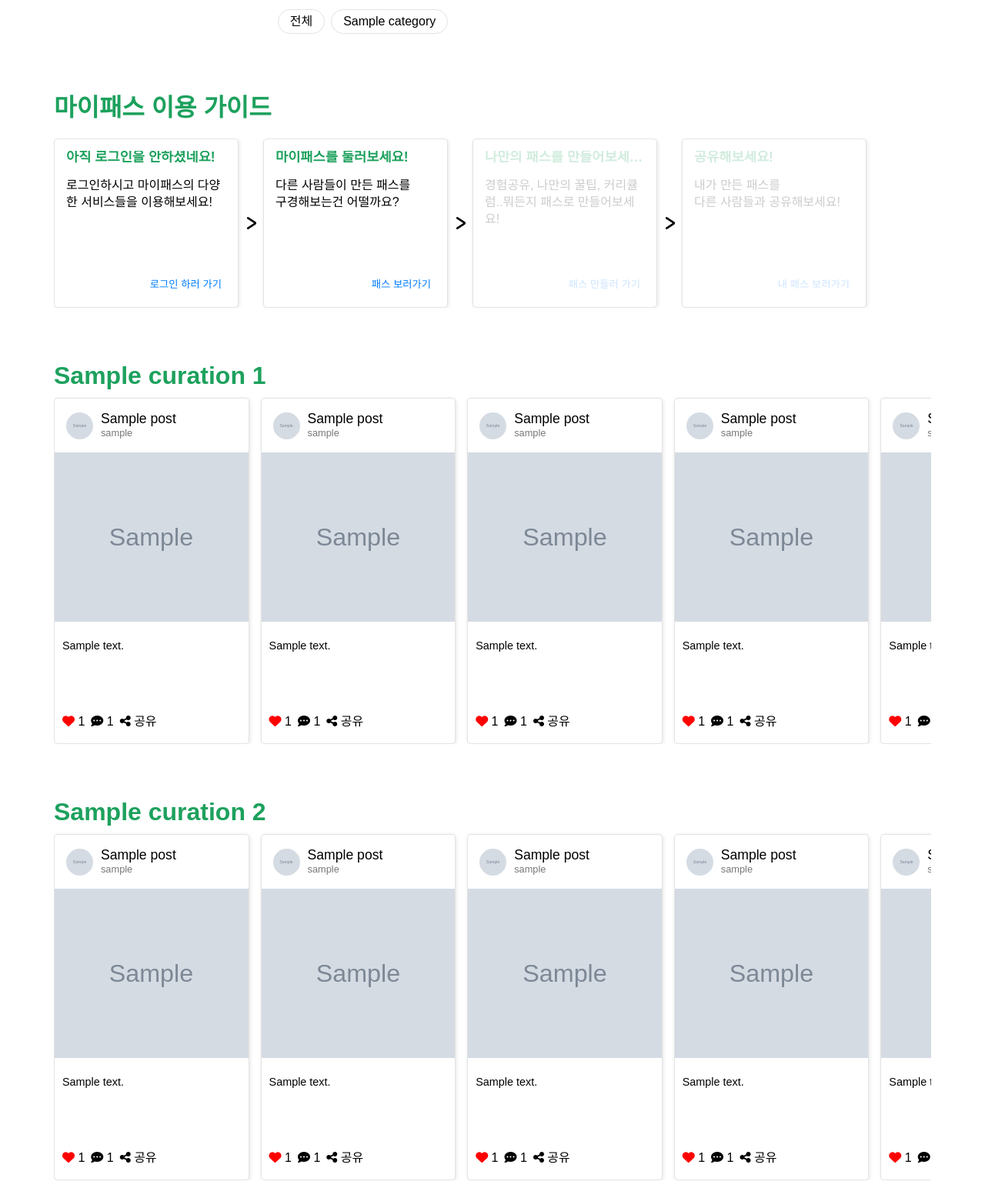
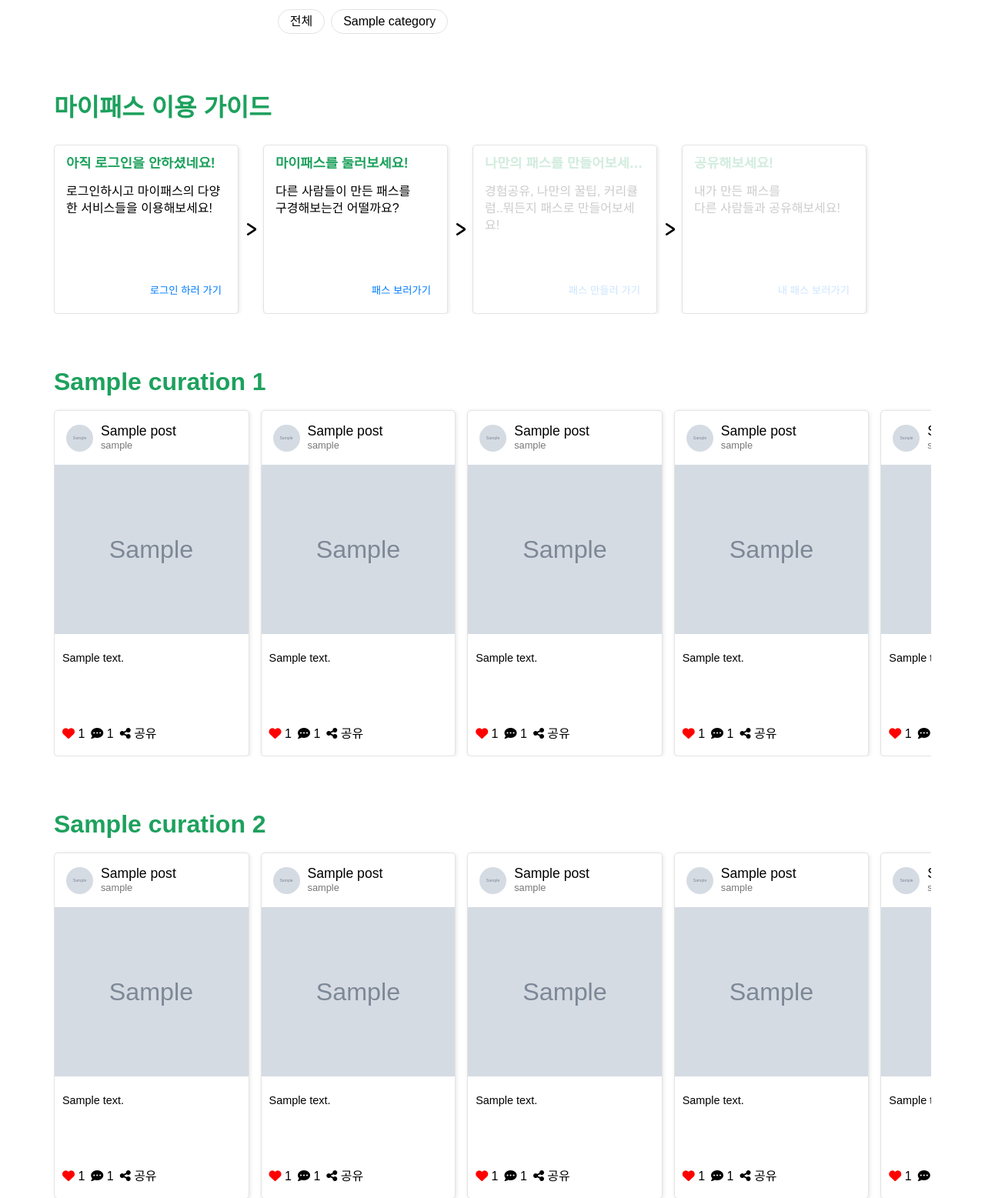
Before and after one commit to junseok44/myPath, a Django app: template server/templates/main/main.html in a window 1280 px wide. Shown: the part 303-1860 px from the top of the page at 77% size. Run offline with Django 4.2, Linux system fonts and the light colour scheme; the template is opened without the code that fills it: most values are stand-ins (such as "Sample title", 1, 10 or a date in 2020); grey boxes marked "Sample" are stand-in pictures; some libraries are stand-ins or nearby versions; some web fonts are replaced.

Commit message:
[fix] 글씨체 원래대로 돌리기

```diff
--- a/server/static/post/detail/detail.css
+++ b/server/static/post/detail/detail.css
@@ -90,7 +90,7 @@
 }
 
 .detailPage__title h2 {
-  font-family: "GangwonState" !important;
+  /* font-family: "GangwonState" !important; */
   font-size: 2.5rem;
   margin-right: 1rem;
   overflow: hidden;
--- a/server/static/post/main/main.css
+++ b/server/static/post/main/main.css
@@ -123,10 +123,10 @@
 }
 
 .main__curation-title h1 {
-  font-family: "GangwonState", sans-serif !important;
+  /* font-family: "GangwonState", sans-serif !important; */
   display: inline-block;
   font-size: 2rem;
-  margin-bottom: 0.5rem;
+  margin-bottom: 1rem;
   word-break: keep-all;
   font-weight: 600;
   color: var(--primary-color);
--- a/server/static/shared.css
+++ b/server/static/shared.css
@@ -206,7 +206,7 @@ h3 {
 
 /* 글씨 크기 관련 */
 .section-title {
-  font-family: "GangwonState" !important;
+  /* font-family: "GangwonState" !important; */
   font-size: 1.4rem;
 }
 
@@ -221,7 +221,7 @@ h3 {
 /* 공통 컴포넌트: 포스트 카드 관련 */
 
 .userinfo__title {
-  font-family: "GangwonState" !important;
+  /* font-family: "GangwonState" !important; */
 }
 .post__title,
 .userinfo__title {
```
